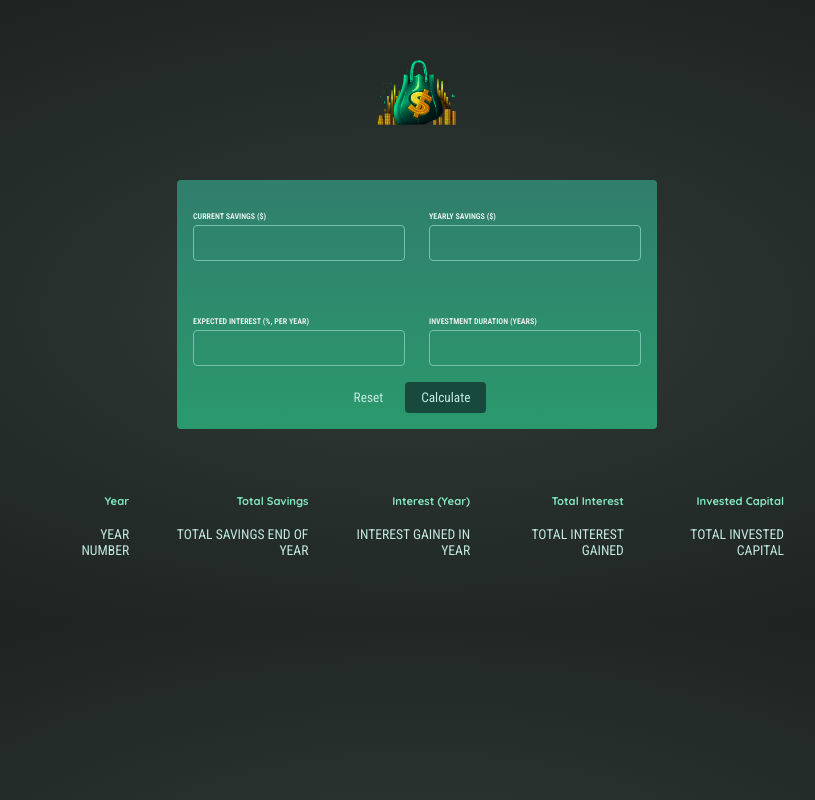
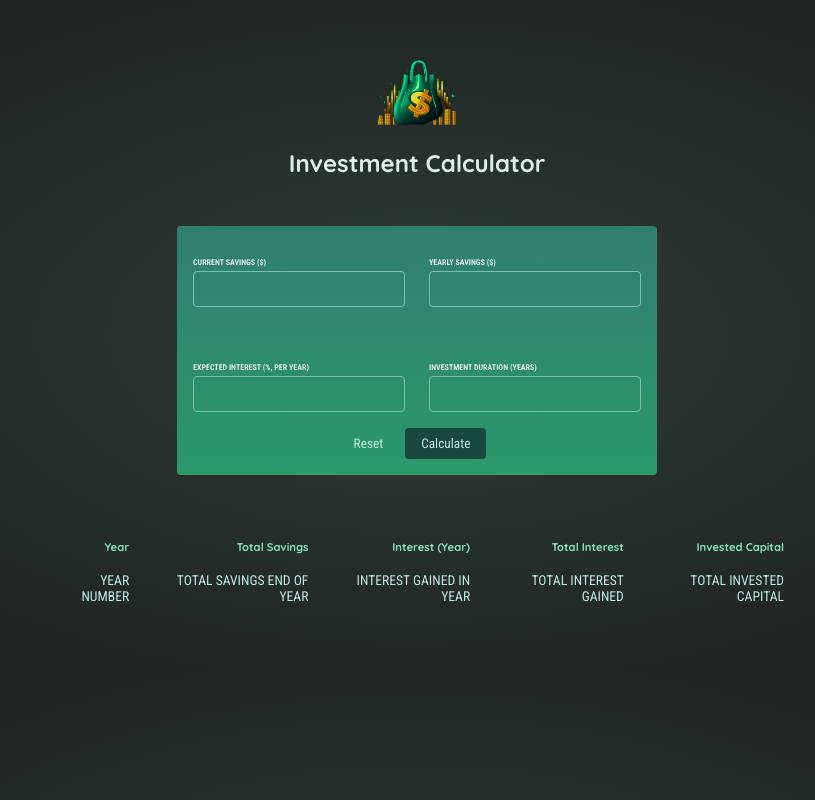
Before and after one commit to kvaropil/investment-calculator-course, a React (Create React App) app: page / in a window 1280 px wide. Shown: the whole page, without its empty margins (223-1038 px from the left). Built offline with nearby package versions, Linux system fonts and the light colour scheme.

Commit message:
fix: Fix "Header component not show heading text"

```diff
--- a/src/App.js
+++ b/src/App.js
@@ -43,7 +43,7 @@ function App() {
 
   return (
     <div>
-      <Header text='Investment Calculator' src={logo} />
+      <Header src={logo}>Investment Calculator</Header>
 
       <InputForm>
         <InputGroup labels={labels} />
```
